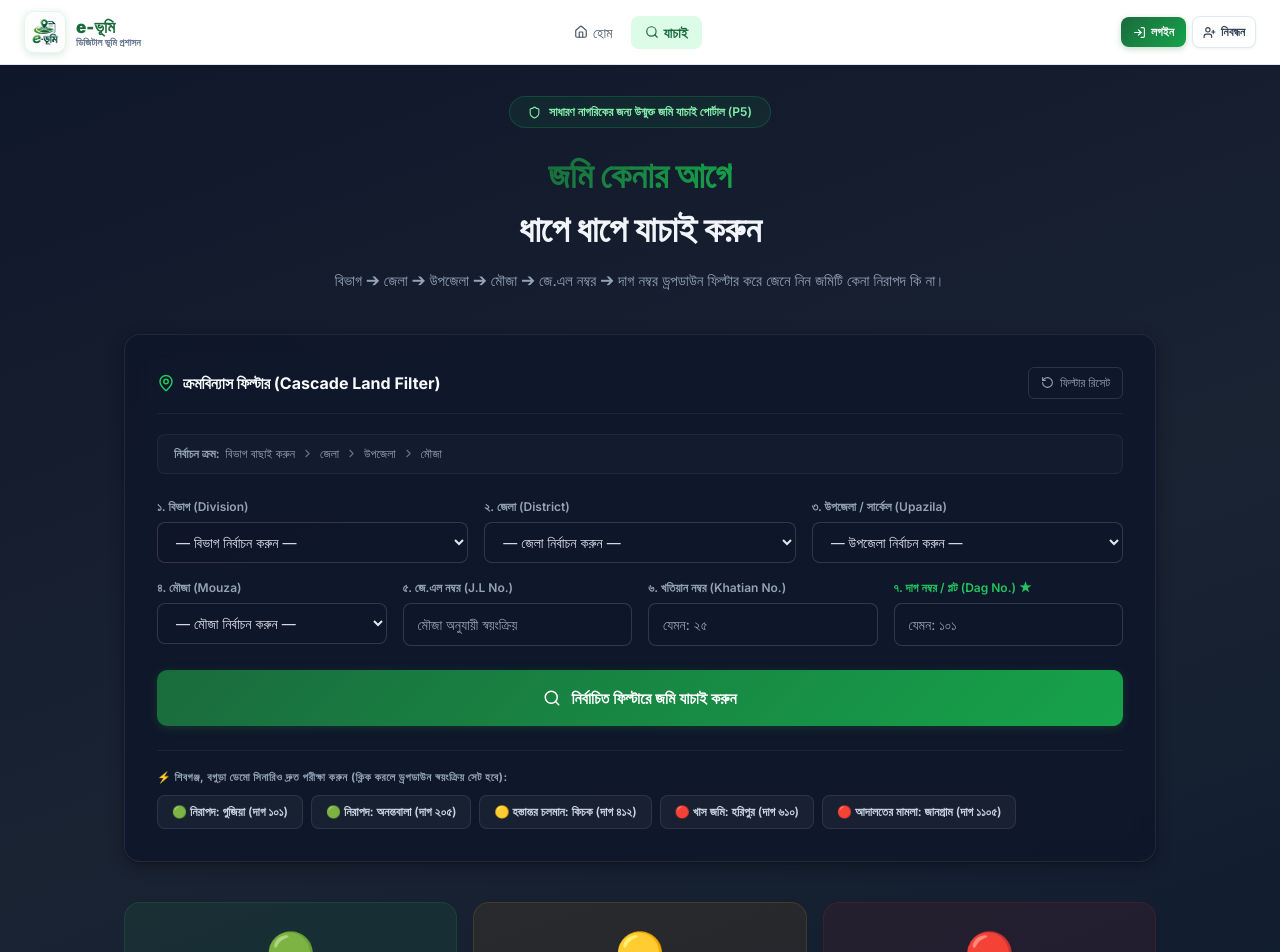
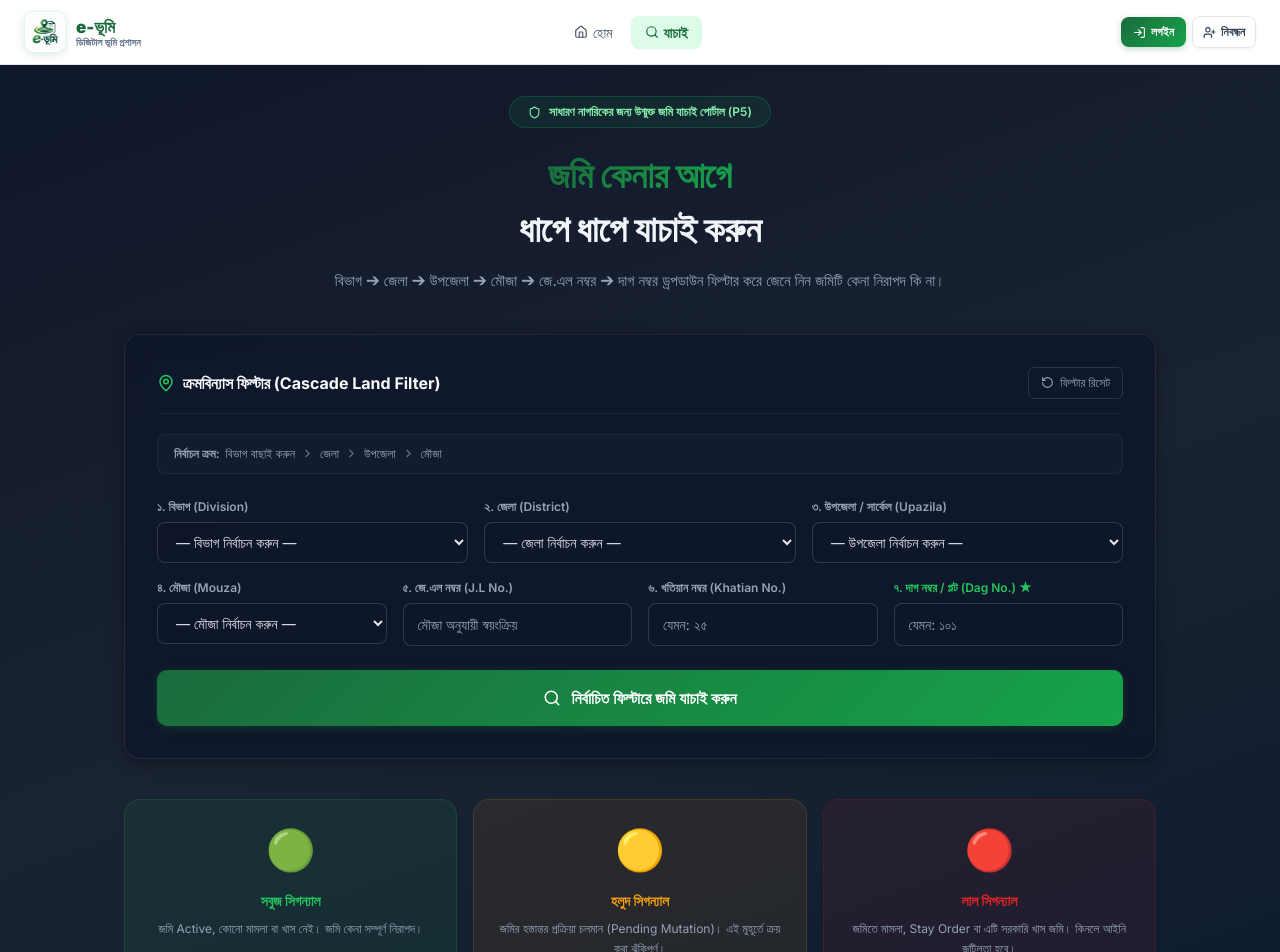
Before and after one commit to Chand241/evumi, a React (Vite) app in the folder frontend/: page /#/verify in a window 1280 px wide. Shown: the top 952 px of the page. Built offline with nearby package versions, Linux system fonts and the light colour scheme.

Commit message:
remove(p5): remove demo scenario test buttons and quickSearch helper

```diff
--- a/frontend/src/pages/P5CitizenVerify.jsx
+++ b/frontend/src/pages/P5CitizenVerify.jsx
@@ -198,19 +198,6 @@ export default function P5CitizenVerify() {
     setResult(null);
   };
 
-  const quickSearch = (scenario) => {
-    const newFilter = {
-      division: 'রাজশাহী',
-      district: 'বগুড়া',
-      upazila: 'শিবগঞ্জ',
-      mouza: scenario.mouza,
-      jl_no: scenario.jl_no,
-      dag_no: scenario.dag_no,
-      khatian_no: scenario.khatian_no
-    };
-    setFilter(newFilter);
-    executeSearch(newFilter);
-  };
 
   return (
     <div className="dashboard-dark" style={{ paddingTop: '1px', paddingBottom: '40px' }}>
@@ -445,42 +432,6 @@ export default function P5CitizenVerify() {
           </button>
         </form>
 
-        {/* Quick test scenarios */}
-        <div style={{ marginTop: '24px', paddingTop: '18px', borderTop: '1px solid rgba(255,255,255,0.06)' }}>
-          <div style={{ fontSize: '11px', fontWeight: '700', color: '#64748b', marginBottom: '10px', textTransform: 'uppercase', letterSpacing: '0.05em' }}>
-            ⚡ শিবগঞ্জ, বগুড়া ডেমো সিনারিও দ্রুত পরীক্ষা করুন (ক্লিক করলে ড্রপডাউন স্বয়ংক্রিয় সেট হবে):
-          </div>
-          <div style={{ display: 'flex', gap: '8px', flexWrap: 'wrap' }}>
-            {[
-              { label: '🟢 নিরাপদ: গুজিয়া (দাগ ১০১)', dag_no: '101', mouza: 'গুজিয়া', jl_no: '1', khatian_no: '25' },
-              { label: '🟢 নিরাপদ: অনন্তবালা (দাগ ২০৫)', dag_no: '205', mouza: 'অনন্তবালা', jl_no: '2', khatian_no: '48' },
-              { label: '🟡 হস্তান্তর চলমান: কিচক (দাগ ৪১২)', dag_no: '412', mouza: 'কিচক', jl_no: '4', khatian_no: '88' },
-              { label: '🔴 খাস জমি: হরিপুর (দাগ ৬১০)', dag_no: '610', mouza: 'হরিপুর', jl_no: '6', khatian_no: '105' },
-              { label: '🔴 আদালতের মামলা: জানগ্রাম (দাগ ১১০৫)', dag_no: '1105', mouza: 'জানগ্রাম', jl_no: '11', khatian_no: '160' },
-            ].map((s, i) => (
-              <button
-                key={i}
-                type="button"
-                onClick={() => quickSearch(s)}
-                style={{
-                  padding: '7px 14px',
-                  fontSize: '12px',
-                  fontWeight: '600',
-                  background: 'rgba(255,255,255,0.04)',
-                  border: '1px solid rgba(255,255,255,0.09)',
-                  borderRadius: '8px',
-                  color: '#cbd5e1',
-                  cursor: 'pointer',
-                  transition: 'all 0.2s',
-                }}
-                onMouseEnter={e => e.currentTarget.style.background = 'rgba(255,255,255,0.09)'}
-                onMouseLeave={e => e.currentTarget.style.background = 'rgba(255,255,255,0.04)'}
-              >
-                {s.label}
-              </button>
-            ))}
-          </div>
-        </div>
       </div>
 
       {/* Result Display */}
```
